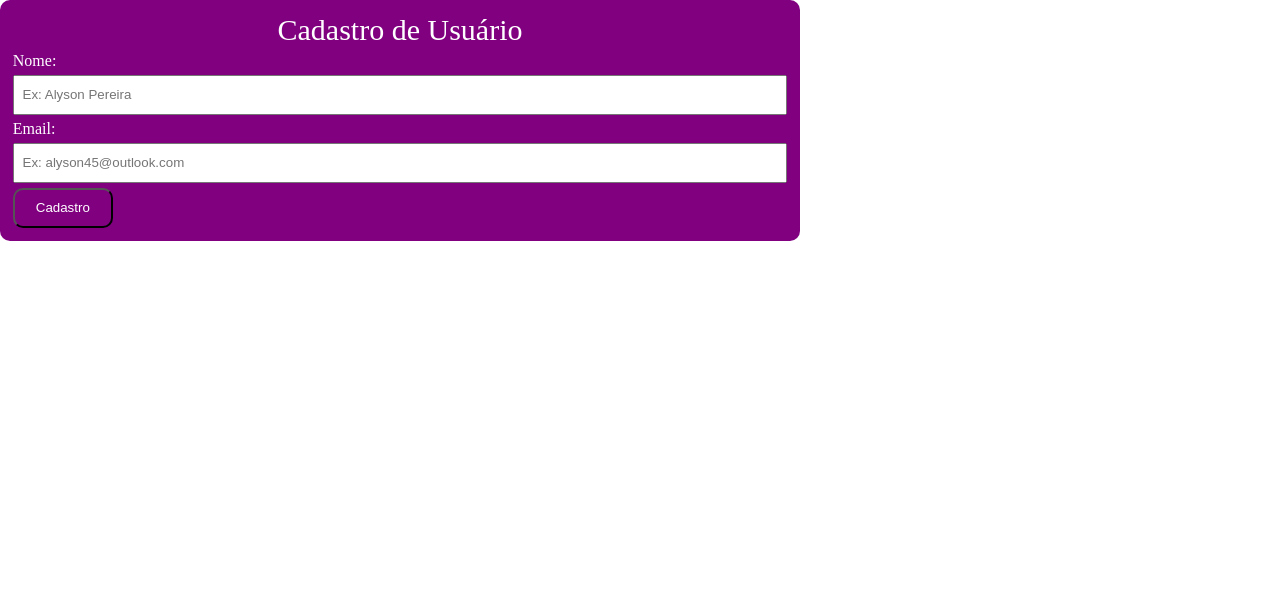
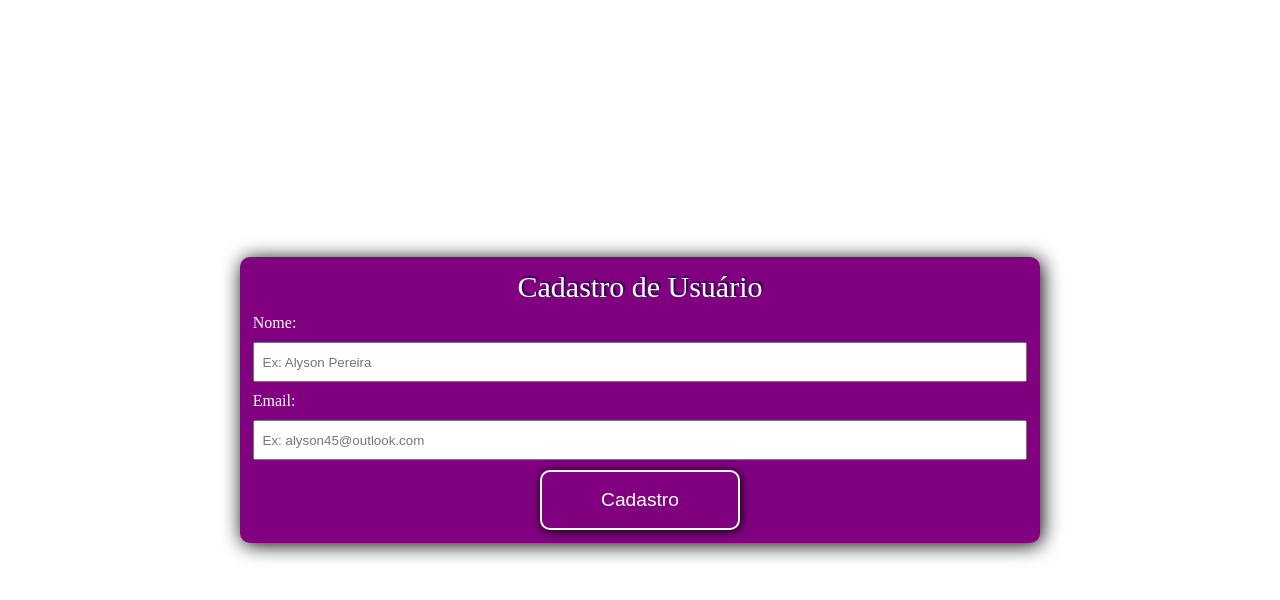
Before and after one commit to AlysonG14/kanbanSimulator, a React (Vite) app in the folder kanbanFront/: page / in a window 1280 px wide. Shown: the top 600 px of the page. Built offline with nearby package versions, Linux system fonts and the light colour scheme.

Commit message:
Upload File 02/10 - Feat: Styling register user and implement new input from register task

```diff
--- /dev/null
+++ b/kanbanFront/src/Components/CardTarefa.jsx
@@ -0,0 +1,62 @@
+import React from "react";
+import { useDraggable } from "@dnd-kit/core";
+
+// Para fazer o uso do Draggable, eu preciso usar o HOOK respectivo
+// Ele precisa de 4 características
+// setNodeRef -> É o que permite o reconhecimento do que vamos fazer com o DOM
+// atributes -> Permite a seleção dele pelos perifericos (mouse, teclado e dedo)
+// listeners -> Ouvintes aquele que estão sempre ouvindo se há algum evento
+// transform -> É quem me da à sensação de movimento
+export function CardTarefa({ tarefa }) {
+  const { attributes, listeners, setNodeRef, transform } = useDraggable({
+    id: tarefa.idTarefa.toString(),
+  });
+  const style = transform
+    ? { transform: `translate3d(${transform.x}px, ${transform.y}px, 0)` }
+    : undefined;
+
+  return (
+    <div>
+      <article
+        ref={setNodeRef}
+        style={style}
+        {...listeners}
+        {...attributes}
+        className="card-tarefas"
+      >
+        <header>
+          <h3>{tarefa.descricao}</h3>
+        </header>
+        <dl>
+          <dt>Setor:</dt>
+          <dd>{tarefa.setor}</dd>
+
+          <dt>Prioridade:</dt>
+          <dd>{tarefa.prioridade}</dd>
+        </dl>
+        <button type="button">Editar</button>
+        <button type="button">Excluir</button>
+
+        <form>
+          <label>Status:</label>
+          <select
+            id={tarefa.idTarefa}
+            name="status"
+            value={tarefa.status}
+            onChange={(e) => {
+              handleStatusChange(tarefa.idTarefa, e.target.value);
+            }}
+          >
+            <option value="">Selecione o status</option>
+            <option value="Fazer">Fazer</option>
+            <option value="Progredindo">Progredindo</option>
+            <option value="Concluído">Concluído</option>
+          </select>
+          <button type="submit">Alterar Status</button>
+        </form>
+      </article>
+    </div>
+  );
+}
+
+export default CardTarefa;
--- a/kanbanFront/src/Components/Coluna.jsx
+++ b/kanbanFront/src/Components/Coluna.jsx
@@ -1,16 +1,19 @@
 import { Tarefa } from "./Tarefa";
 import { useDroppable } from "@dnd-kit/core";
+import { CardTarefa } from "../Components/CardTarefa";
 
 export function Coluna({ id, titulo, tarefas = [] }) {
   const { setNodeRef } = useDroppable({ id });
 
-  if (tarefas.length === 0) return <p>Nenhum quadro encontrado.</p>;
+  if (tarefas.length === 0) return null;
   return (
     <section ref={setNodeRef}>
       <h2>{titulo}</h2>
       {/* Manipulação de array para fazer a exibição, eu posso usar o MAP */}
       {/* Aqui percorremos todas as tarefas recebidas */}
-
+      {tarefas.map((tarefa) => (
+        <CardTarefa key={tarefa.idTarefa} tarefa={tarefa} />
+      ))}
     </section>
   );
 }
--- a/kanbanFront/src/Components/Quadro.jsx
+++ b/kanbanFront/src/Components/Quadro.jsx
@@ -25,7 +25,7 @@ export function Quadro({ tarefas, setTarefas }) {
       );
 
       axios
-        .patch(`127.0.0.1:8000/tarefa/${tarefaID}`, {
+        .patch(`http://127.0.0.1:8000/tarefa/${tarefaID}`, {
           status: novaColuna,
         })
         .catch((err) => console.error("Houve um erro", err));
@@ -37,12 +37,11 @@ export function Quadro({ tarefas, setTarefas }) {
   const tarefasFazendo = tarefas.filter((t) => t.status === "Progredindo");
   const tarefasConcluido = tarefas.filter((t) => t.status === "Concluído");
 
-  if (tarefas.length === 0) return <p>Nenhuma tarefa encontrada!</p>;
-
+  if (tarefas.length === 0) return null
   return (
     <DndContext onDragEnd={handleDragEnd}>
       <main>
-        <section>
+        <section className="quadro-container">
           <h1>Tarefas</h1>
           <Coluna id="Fazer" titulo="Fazer" tarefas={tarefasAFazer} />
           <Coluna
--- a/kanbanFront/src/Paginas/CadTarefas.jsx
+++ b/kanbanFront/src/Paginas/CadTarefas.jsx
@@ -34,15 +34,33 @@ export function CadTarefas() {
   };
 
   return (
-    <>
+    <div>
       <Header />
+      <div className="container-criarTarefas">
+        <section className="card-criarTarefas">
           <h1>Cadastro de Tarefas</h1>
 
-      <label>Descrição: </label>
+          <label htmlFor="descricao">Descrição: </label>
           <input type="text" name="descricao"></input>
 
-      <label>Setor: </label>
+          <label htmlFor="setor">Setor: </label>
           <input type="text" name="setor"></input>
+
+          <label htmlFor="prioridade">Prioridade: </label>
+
+          <select id="prioridade">
+            <option value="Alta">Alta</option>
+            <option value="Média">Média</option>
+            <option value="Baixa">Baixa</option>
+          </select>
+
+          <label htmlFor="status">Status: </label>
+
+          <select id="status">
+            <option value="Progredindo">Progredindo</option>
+            <option value="Fazer">Fazer</option>
+            <option value="Concluído">Concluído</option>
+          </select>
 
           <label htmlFor="usuario">Usuário: </label>
 
@@ -54,18 +72,12 @@ export function CadTarefas() {
             ))}
           </select>
 
-      <label htmlFor="prioridade">Prioridade: </label>
-
-      <select id="prioridade">
-        <option value="Alta">Alta</option>
-        <option value="Média">Média</option>
-        <option value="Baixa">Baixa</option>
-      </select>
-
           <button onClick={criarItem} type="button">
             Cadastrar
           </button>
-    </>
+        </section>
+      </div>
+    </div>
   );
 }
 
--- a/kanbanFront/src/Paginas/CadUsuário.jsx
+++ b/kanbanFront/src/Paginas/CadUsuário.jsx
@@ -61,7 +61,7 @@ export function CadUsuário() {
 
   return (
     // no momento da submissão, chamo as funções
-    <>
+    <div className="login-container">
       <form className="form" onSubmit={handleSubmit(obtainData)}>
         <header>Cadastro de Usuário</header>
         <label>Nome: </label>
@@ -80,9 +80,11 @@ export function CadUsuário() {
           {...register("email")}
         ></input>
         {errors.email && <p className="text-white">{errors.email.message}</p>}
-        <button type="submit">Cadastro</button>
+        <div className="card-btn">
+          <button type="submit">Cadastro</button>
+        </div>
       </form>
-    </>
+    </div>
   );
 }
 
--- /dev/null
+++ b/kanbanFront/src/styles/_cadTarefas.scss
@@ -0,0 +1,27 @@
+@use './variaveis' as *;
+
+.container-criarTarefas{
+    min-height: 745px;
+    background-color: aliceblue;
+
+    .card-criarTarefas{
+        display: flex;
+        flex-direction: column;
+        width: fit-content;
+        gap: 5px;
+        padding: 0.5%;
+
+        input{
+            width: 200px;
+            height: 25px;
+        }
+
+        button, select{
+            width: 200px;
+            height: 30px;
+            text-align: center;
+            font-size: medium;
+        }
+    }
+
+}
--- a/kanbanFront/src/styles/_cadastro.scss
+++ b/kanbanFront/src/styles/_cadastro.scss
@@ -1,20 +1,42 @@
 @use './variaveis' as *;
 
-.form {
+.login-container{
+    display: flex;
+    justify-content: $centralizar-items-centro;
+    align-items: center;
+    position: absolute;
+    z-index: 0;
+    left: 0;
+    right: 0;
+    top: 0;
+    bottom: 0;
+
+    .form {
     max-width: 800px;
     background-color: $background;
-    gap: 5px;
+    gap: 10px;
     display: $display;
     flex-direction: column;
-    width: 100vh;
+    width: 100%;
     padding: 1%;
-    justify-content: $centralizar-items-centro;
+    justify-content: center;
     border-radius: $borda-arrendodada;
+    box-shadow: 2px 2px 20px black;
+
+    .card-btn {
+        display: $display;
+        justify-content: $centralizar-items-centro;
+
+    }
 
     header{
         font-size: $font-texto-grande;
         text-align: $centralizar-texto-centro;
         color: $cor-principal;
+        border-radius: 50px;
+        box-shadow:  black;
+        text-shadow: 1px -1px 0 rgb(57, 7, 84),
+        2px -2px 0 rgb(57, 7, 84)
     }
 
     label{
@@ -30,14 +52,18 @@
     button {
         background-color: $background;
         color: $cor-principal;
-        width: 100px;
-        display: flex;
+        width: 200px;
+        display: $display;
         justify-content: center;
-        height: 40px;
+        height: 60px;
+        border: 2px solid white;
         border-radius: $borda-arrendodada;
         align-items: $centralizar-items-centro;
         transition: 1s;
         cursor: $ponteiro;
+        font-size: larger;
+        box-shadow: 1px 1px 10px black;
+
     }
 
     button:hover{
@@ -45,5 +71,6 @@
         background-color: green;
         color: white
     }
+}
 
 }
--- a/kanbanFront/src/styles/_gerenciarTarefas.scss
+++ /dev/null
@@ -1,36 +0,0 @@
-@use 'variaveis' as *;
-
-.container-tarefas {
-    display: grid;
-    grid-template-columns: 3;
-    justify-content: center;
-    grid-template-rows: 3;
-    background-color: gray;
-    border-radius: 10px;
-    height: 100px;
-    width: fit-content;
-    text-align: center;
-    align-items: center;
-    gap: 20px;
-
-}
-
-.card-tarefas {
-    background-color: $background;
-    color: white;
-    border-radius: 20px;
-    gap: 20px;
-    font-size: larger;
-
-}
-
-.card-form {
-
-}
-
-dl {
-    display: flex;
-    justify-content: center;
-    flex-direction: row;
-    gap: 10px;
-}
--- /dev/null
+++ b/kanbanFront/src/styles/_quadro.scss
@@ -0,0 +1,8 @@
+@use './variaveis' as *;
+
+.quadro-container {
+    display: grid;
+    grid-template-columns: 3;
+    background-color: gray;
+    width: fit-content;
+}
--- /dev/null
+++ b/kanbanFront/src/styles/_tarefas.scss
@@ -0,0 +1,35 @@
+@use 'variaveis' as *;
+
+
+.card-tarefas {
+background-color: $background;
+color: white;
+gap: 20px;
+display: $display;
+flex-direction: column;
+font-size: larger;
+width: fit-content;
+padding: 0.2%;
+
+}
+
+
+form {
+    font-size: medium;
+}
+
+button, label, select{
+    font-size: medium;
+    width: fit-content;
+    cursor: pointer;
+}
+
+header{
+    text-align: center;
+    font-size: medium;
+}
+
+dl {
+    font-size: medium;
+
+}
--- a/kanbanFront/src/styles/main.scss
+++ b/kanbanFront/src/styles/main.scss
@@ -2,4 +2,6 @@
 @use './variaveis' as *;
 @use './cadastro' as *;
 @use './barraNavegacao' as *;
-@use './gerenciarTarefas' as *;
+@use './tarefas' as *;
+@use './quadro' as *;
+@use './cadTarefas' as *;
```
Also changed, not shown: kanbanFront/src/Components/Tarefa.jsx (+0 -62 lines). Lines whose indentation alone changed are shown as unchanged.
